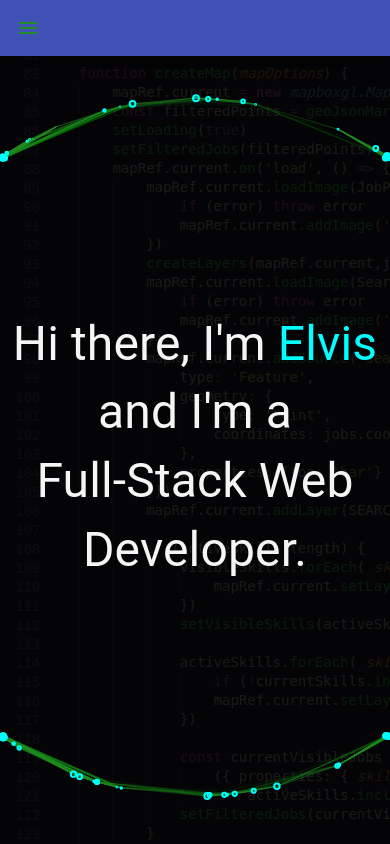
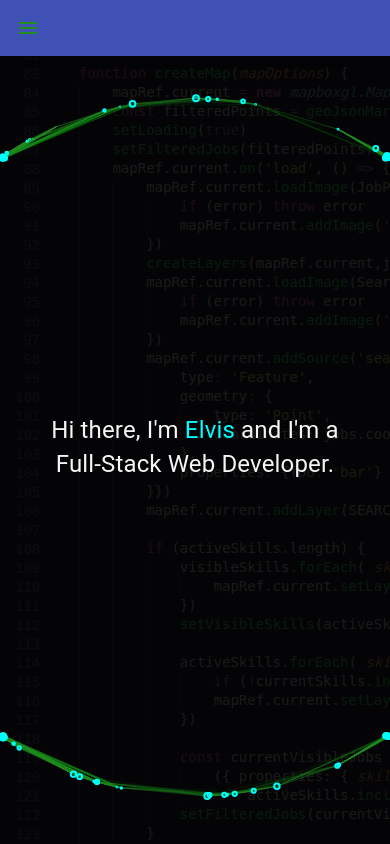
Before and after one commit to ElvisHernandez/Portfolio, a React (Create React App) app: page / in a window 390 px wide. Built offline with nearby package versions, Linux system fonts and the light colour scheme.

Commit message:
added resize eventListener to track viewport changes

```diff
--- a/public/particles.js
+++ b/public/particles.js
@@ -114,6 +114,7 @@ var pJS = function(tag_id, params){
         },
         repulse:{
           distance: 200,
+          center: 350,
           duration: 0.4
         },
         push:{
@@ -931,7 +932,7 @@ var pJS = function(tag_id, params){
     dist_mouse = Math.sqrt(dx_mouse*dx_mouse + dy_mouse*dy_mouse);
 
     var normVec = {x: dx_mouse/dist_mouse, y: dy_mouse/dist_mouse},
-        repulseRadius = 350,
+        repulseRadius = pJS.interactivity.modes.repulse.center,
         velocity = 100,
         repulseFactor = clamp((1/repulseRadius)*(-1*Math.pow(dist_mouse/repulseRadius,2)+1)*repulseRadius*velocity, 0, 50);
 
@@ -1560,6 +1561,9 @@ window.particlesJS = function(tag_id, params){
   /* set size canvas */
   canvas_el.style.width = "100%";
   canvas_el.style.height = "100%";
+
+  // set center force radius
+  canvas_el.center = 350;
 
   /* append canvas */
   var canvas = document.getElementById(tag_id).appendChild(canvas_el);
@@ -1692,7 +1696,8 @@ particlesJS('particles-js',
           "speed": 3
         },
         "repulse": {
-          "distance": 200
+          "distance": 200,
+          "center": 350
         },
         "push": {
           "particles_nb": 4
--- a/src/pages/Home/Home.jsx
+++ b/src/pages/Home/Home.jsx
@@ -8,13 +8,19 @@ const Home = () => {
         particleScript.src = './particles.js'
         particleScript.async = true
         document.body.appendChild(particleScript)
+        window.addEventListener('resize',callback)
+
+        return () => {
+            window.removeEventListener('resize', callback)
+        }
     },[])
 
+    function callback() {
+        console.log('This is the supposed viewport width: ', window.innerWidth)
+    }
     return (
         <>
-            <section id='particles-js' className={styles.particlesJs}><span className={styles.intro}
-            // style={{left:'300px', top:'300px'}}
-            >Hi
+            <section id='particles-js' className={styles.particlesJs}><span className={styles.intro}> Hi
             there, I'm <span className={styles.name} >Elvis</span> and I'm a <br/>Full-Stack Web Developer.</span></section>
         </>
     );
--- a/src/pages/Home/Home.module.css
+++ b/src/pages/Home/Home.module.css
@@ -1,8 +1,3 @@
-/* .home {
-    height: 500px;
-    width: 100vw;
-    background-color: #23153C;
-} */
 
 .particlesJs {
     display: flex;
@@ -23,17 +18,6 @@
     /* background-size: cover; */
 }
 
-@media (max-width: 600px) {
-    .particlesJs {
-        left:0;
-        width: 100vw;
-    }
-
-    .intro {
-        color: red;
-    }
-}
-
 .intro {
     /* display: inline-block; */
     position: absolute;
@@ -45,6 +29,23 @@
     /* text-align: center; */
 }
 
+@media (max-width: 900px) {
+    .intro {
+        font-size: 2rem;
+    }
+}
+
+@media (max-width: 600px) {
+    .particlesJs {
+        left:0;
+        width: 100vw;
+    }
+
+    .intro {
+        font-size: 1.5rem;
+    }
+}
+
 .name {
     color:#00FFFF;
 }
```
